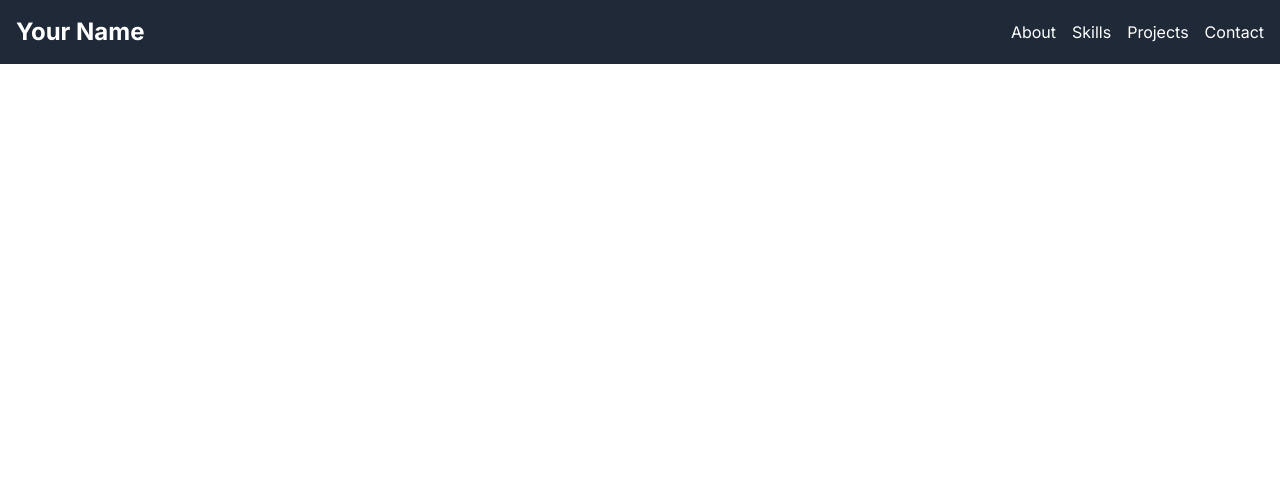
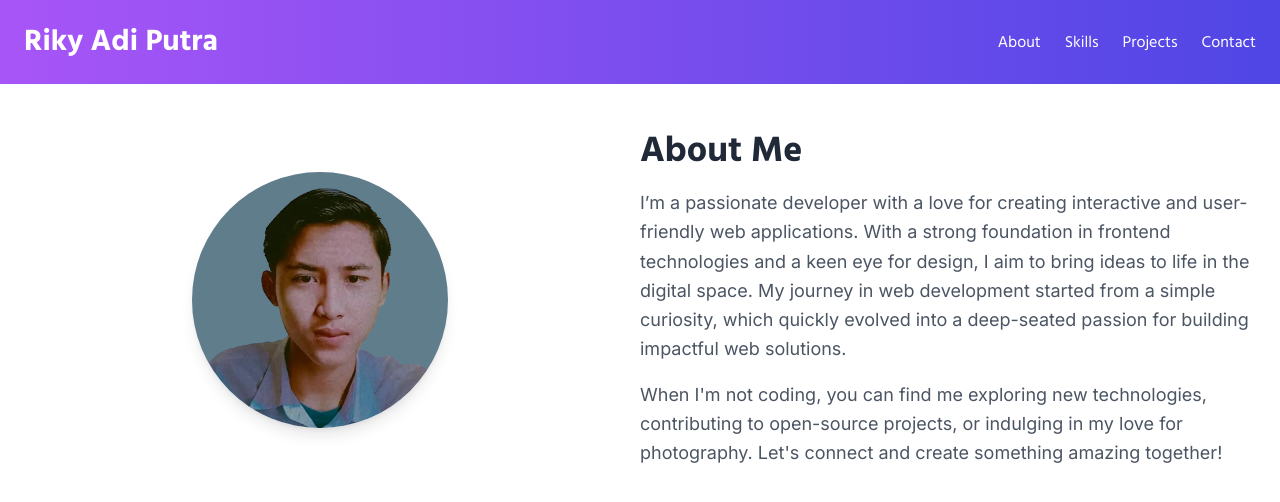
Before and after one commit to RikyAdiPutra/my-web-portfolio, a Next.js app: page / in a window 1280 px wide. Shown: the top 502 px of the page. Built offline with nearby package versions, Linux system fonts and the light colour scheme.

Commit message:
style in header & about components

```diff
--- a/src/app/globals.css
+++ b/src/app/globals.css
@@ -1,3 +1,9 @@
+@import url("https://fonts.googleapis.com/css2?family=Hind:wght@300;400;500;600;700&display=swap");
+
+body {
+  font-family: "Hind", sans-serif;
+}
+
 @tailwind base;
 @tailwind components;
 @tailwind utilities;
@@ -16,16 +22,6 @@
   }
 }
 
-body {
-  /* color: rgb(var(--foreground-rgb));
-  background: linear-gradient(
-      to bottom,
-      transparent,
-      rgb(var(--background-end-rgb))
-    )
-    rgb(var(--background-start-rgb)); */
-}
-
 @layer utilities {
   .text-balance {
     text-wrap: balance;
--- a/src/app/page.js
+++ b/src/app/page.js
@@ -10,14 +10,14 @@ export default function Home() {
   return (
     <div>
       <Header />
-      {/* <main className="space-y-8">
+      <main className="space-y-8">
         <About />
-        <Skills />
+        {/* <Skills />
         <Projects />
         <Experience />
-        <Contact />
+        <Contact /> */}
       </main>
-      <Footer /> */}
+      {/* <Footer /> */}
     </div>
   );
 }
--- a/src/components/About.jsx
+++ b/src/components/About.jsx
@@ -1,11 +1,33 @@
 export default function About() {
   return (
-    <section id="about" className="p-4">
-      <h2 className="text-2xl font-bold">About Me</h2>
-      <p className="mt-2">
-        I'm a passionate developer with experience in building web applications
-        using modern technologies...
-      </p>
+    <section id="about" className="py-12 bg-white">
+      <div className="container mx-auto flex flex-col md:flex-row items-center">
+        <div className="md:w-1/2 mb-8 md:mb-0 flex justify-center">
+          <img
+            src="/images/img1.png"
+            alt="Your Name"
+            className="rounded-full shadow-lg w-48 h-48 md:w-64 md:h-64 mx-auto md:mx-0"
+          />
+        </div>
+        <div className="md:w-1/2 text-center md:text-left">
+          <h2 className="text-4xl font-bold text-gray-800 mb-4 font-hind">
+            About Me
+          </h2>
+          <p className="text-lg text-gray-600 leading-relaxed">
+            I’m a passionate developer with a love for creating interactive and
+            user-friendly web applications. With a strong foundation in frontend
+            technologies and a keen eye for design, I aim to bring ideas to life
+            in the digital space. My journey in web development started from a
+            simple curiosity, which quickly evolved into a deep-seated passion
+            for building impactful web solutions.
+          </p>
+          <p className="text-lg text-gray-600 leading-relaxed mt-4">
+            When I'm not coding, you can find me exploring new technologies,
+            contributing to open-source projects, or indulging in my love for
+            photography. Let's connect and create something amazing together!
+          </p>
+        </div>
+      </div>
     </section>
   );
 }
--- a/src/components/Header.jsx
+++ b/src/components/Header.jsx
@@ -2,24 +2,44 @@ import Link from "next/link";
 
 export default function Header() {
   return (
-    <header className="flex justify-between items-center p-4 bg-gray-800 text-white">
-      <h1 className="text-2xl font-bold">Your Name</h1>
+    <header className="bg-gradient-to-r from-purple-500 to-indigo-600 p-6">
+      <div className="container mx-auto flex justify-between items-center">
+        <h1 className="text-3xl font-bold text-white font-hind">
+          Riky Adi Putra
+        </h1>
         <nav>
-        <ul className="flex space-x-4">
+          <ul className="flex space-x-6">
             <li>
-            <Link href="#about">About</Link>
+              <Link legacyBehavior href="#about">
+                <a className="text-white hover:text-gray-200 transition duration-300 font-hind">
+                  About
+                </a>
+              </Link>
             </li>
             <li>
-            <Link href="#skills">Skills</Link>
+              <Link legacyBehavior href="#skills">
+                <a className="text-white hover:text-gray-200 transition duration-300 font-hind">
+                  Skills
+                </a>
+              </Link>
             </li>
             <li>
-            <Link href="#projects">Projects</Link>
+              <Link legacyBehavior href="#projects">
+                <a className="text-white hover:text-gray-200 transition duration-300 font-hind">
+                  Projects
+                </a>
+              </Link>
             </li>
             <li>
-            <Link href="#contact">Contact</Link>
+              <Link legacyBehavior href="#contact">
+                <a className="text-white hover:text-gray-200 transition duration-300 font-hind">
+                  Contact
+                </a>
+              </Link>
             </li>
           </ul>
         </nav>
+      </div>
     </header>
   );
 }
--- a/tailwind.config.js
+++ b/tailwind.config.js
@@ -12,6 +12,9 @@ module.exports = {
         "gradient-conic":
           "conic-gradient(from 180deg at 50% 50%, var(--tw-gradient-stops))",
       },
+      fontFamily: {
+        hind: ["Hind", "sans-serif"],
+      },
     },
   },
   plugins: [],
```
Also changed, not shown: public/images/iki.jpeg (added), public/images/img1.png (renamed from public/images/fotosaya.png.png). Lines whose indentation alone changed are shown as unchanged.
